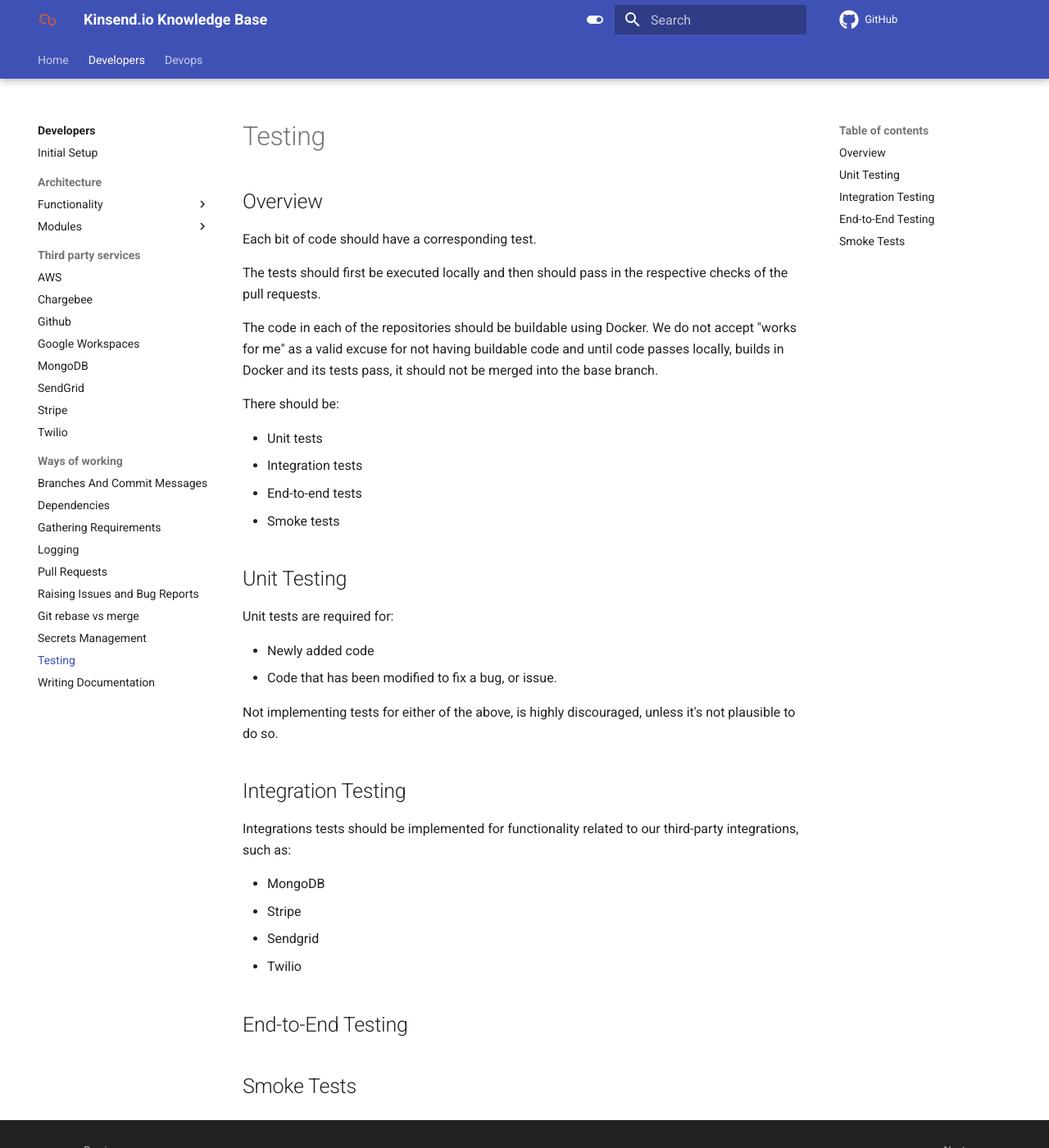
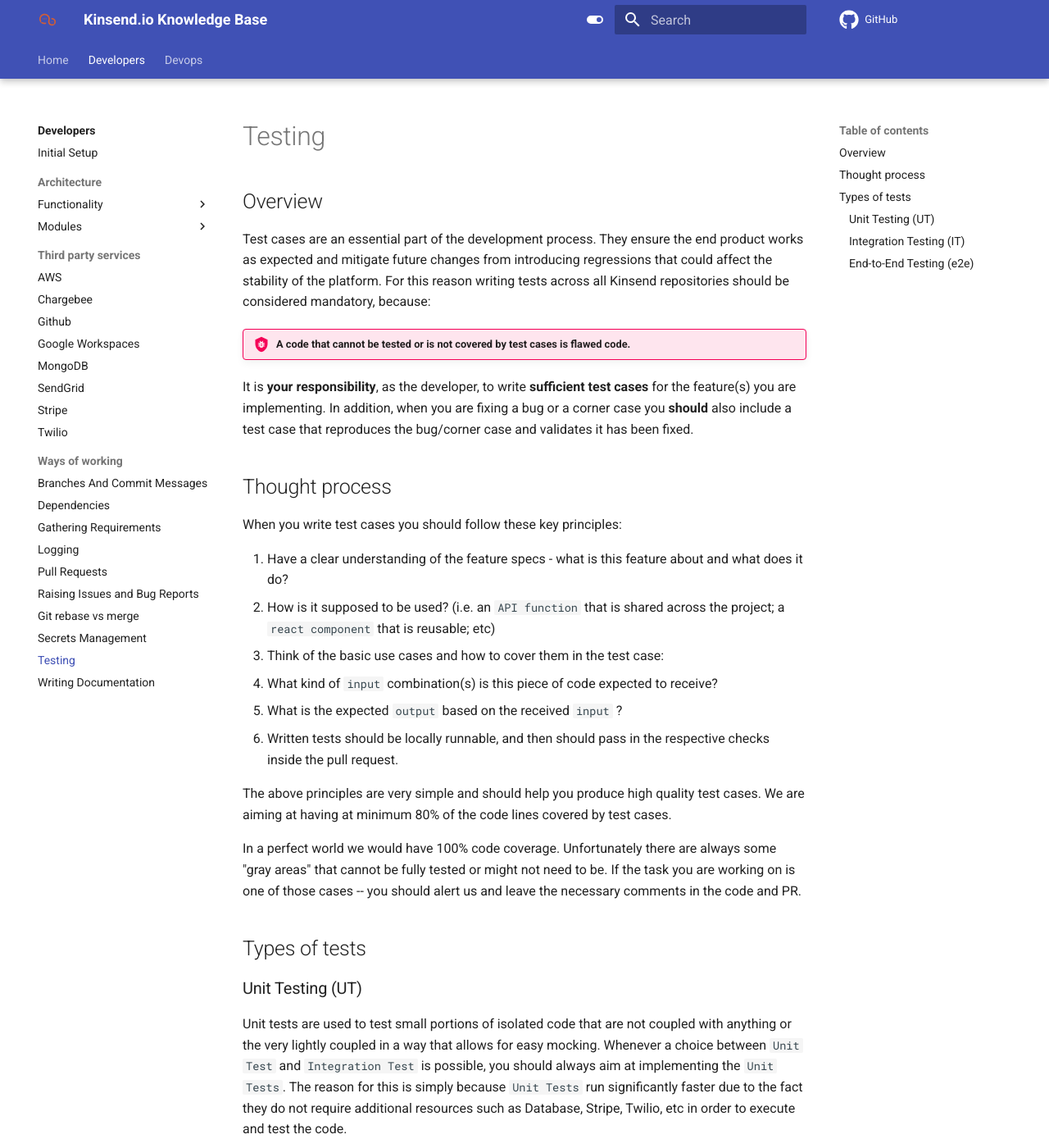
Before and after one commit to kinsend/kinsend-docs, an MkDocs documentation site: the page built from docs/developers/ways-of-working/testing.md, in a window 1280 px wide and 1400 px high. Shown: the whole window at 82% size. Built offline with MkDocs 1.6.1 and Material for MkDocs 9.7.7, drawn with Linux system fonts in a browser that asks for light colours; comment, search, counter and statistics services are not loaded; some of the changed text lies outside the part shown.

Commit message:
kinsend/kinsend-be#192: Added some overall guidelines that define how to write tests.

```diff
--- a/docs/developers/ways-of-working/testing.md
+++ b/docs/developers/ways-of-working/testing.md
@@ -2,40 +2,75 @@
 
 ## Overview
 
-Each bit of code should have a corresponding test.
+Test cases are an essential part of the development process. They ensure the end product works as expected and
+mitigate future changes from introducing regressions that could affect the stability of the platform. For this reason
+writing tests across all Kinsend repositories should be considered mandatory, because:
 
-The tests should first be executed locally and then should pass in the respective checks of the pull requests.
+!!! bug "A code that cannot be tested or is not covered by test cases is flawed code."
 
-The code in each of the repositories should be buildable using Docker.
-We do not accept "works for me" as a valid excuse for not having buildable code and until code passes locally,
-builds in Docker and its tests pass, it should not be merged into the base branch.
+It is  **your responsibility**, as the developer, to write **sufficient test cases** for the feature(s) you are implementing.
+In addition, when you are fixing a bug or a corner case you **should** also include a test case that reproduces
+the bug/corner case and validates it has been fixed.
 
-There should be:
+## Thought process
 
-  * Unit tests
-  * Integration tests
-  * End-to-end tests
-  * Smoke tests
+When you write test cases you should follow these key principles:
 
-## Unit Testing
+1. Have a clear understanding of the feature specs - what is this feature about and what does it do?
+2. How is it supposed to be used? (i.e. an  `API function` that is shared across the project; a `react component` that is reusable; etc)
+3. Think of the basic use cases and how to cover them in the test case:
+   1. What kind of `input` combination(s) is this piece of code expected to receive?
+   2. What is the expected `output` based on the received `input` ?
+4. Written tests should be locally runnable, and then should pass in the respective checks inside the pull request.
 
-Unit tests are required for:
+The above principles are very simple and should help you produce high quality test cases.
+We are aiming at having at minimum 80% of the code lines covered by test cases.
 
-  * Newly added code
-  * Code that has been modified to fix a bug, or issue.
+In a perfect world we would have 100% code coverage. Unfortunately there are always some "gray areas" that cannot be
+fully tested or might not need to be. If the task you are working on is one of those cases -- you should
+alert us and leave the necessary comments in the code and PR.
 
-Not implementing tests for either of the above, is highly discouraged, unless it's not plausible to do so.
+## Types of tests
 
-## Integration Testing
+### Unit Testing (UT)
 
-Integrations tests should be implemented for functionality related to our third-party integrations, such as:
+Unit tests are used to test small portions of isolated code that are not coupled with anything or the very lightly
+coupled in a way that allows for easy mocking. Whenever a choice between `Unit Test` and  `Integration Test` is possible,
+you should always aim at implementing the `Unit Tests`. The reason for this is simply because `Unit Tests` run significantly
+faster due to the fact they do not require additional resources such as Database, Stripe, Twilio, etc in order to
+execute and test the code.
 
-   * MongoDB
-   * Stripe
-   * Sendgrid
-   * Twilio
+A perfect candidate for a `Unit Test` would be a helper function such as `phoneSanitizer(phone: string)` that
+accepts a `phone number` which needs to be sanitized. Let's assume the specs for this function are:
 
-## End-to-End Testing
+1. Phone number needs to be converted from a `string` into a `number`
+2. As this will be converted into a `number` -- we need to remove any formatting such as `+1`, white space (` `),
+   dashes `-`, or brackets `()`.
 
+You don't really need to have a fully configured NestJS application containing every possible DI configuration,
+a running MongoDB, Stripe and Twilio in order to test this function.
 
-## Smoke Tests
+### Integration Testing (IT)
+
+Integration tests are used to test more complicated code implementations that require additional resources in order
+to execute. Good candidates for `Integration Tests` are features that interact with MongoDB, Stripe and Twilio.
+
+Let's assume you have a `webhook` that Twilio is going to send a payload to whenever an SMS message has been received
+from a customer. The specs for this functionality are:
+
+1. Webhook receives the SMS message
+2. Processes it
+3. Sanitizes the payload and transforms it into a DTO
+4. Saves the DTO into the correct `message thread` that corresponds to the client <=> customer interaction.
+
+Since a database is involved you can't really write this as a `Unit Test`, because you need to ensure the
+received payload has been properly processed and actually **stored** into the database. As you will be processing
+and **transforming** the received SMS payload you should write a `Unit Test` for the function that will be doing the
+payload transformation as that will catch problems early in the testing cycle and spare you time waiting for `Integration Tests`
+to complete and catch the problem.
+
+### End-to-End Testing (e2e)
+
+End-to-End tests are usually testing if range of features works from the user’s perspective.
+In most cases these tests are in the Frontend and ensure that the UI behaves as expected based on specific events
+or user flows.
--- a/mkdocs.yml
+++ b/mkdocs.yml
@@ -5,6 +5,9 @@ use_directory_urls: false
 
 markdown_extensions:
   - footnotes
+  - admonition
+  - pymdownx.details
+  - pymdownx.superfences
 
 theme:
   name: material
```
